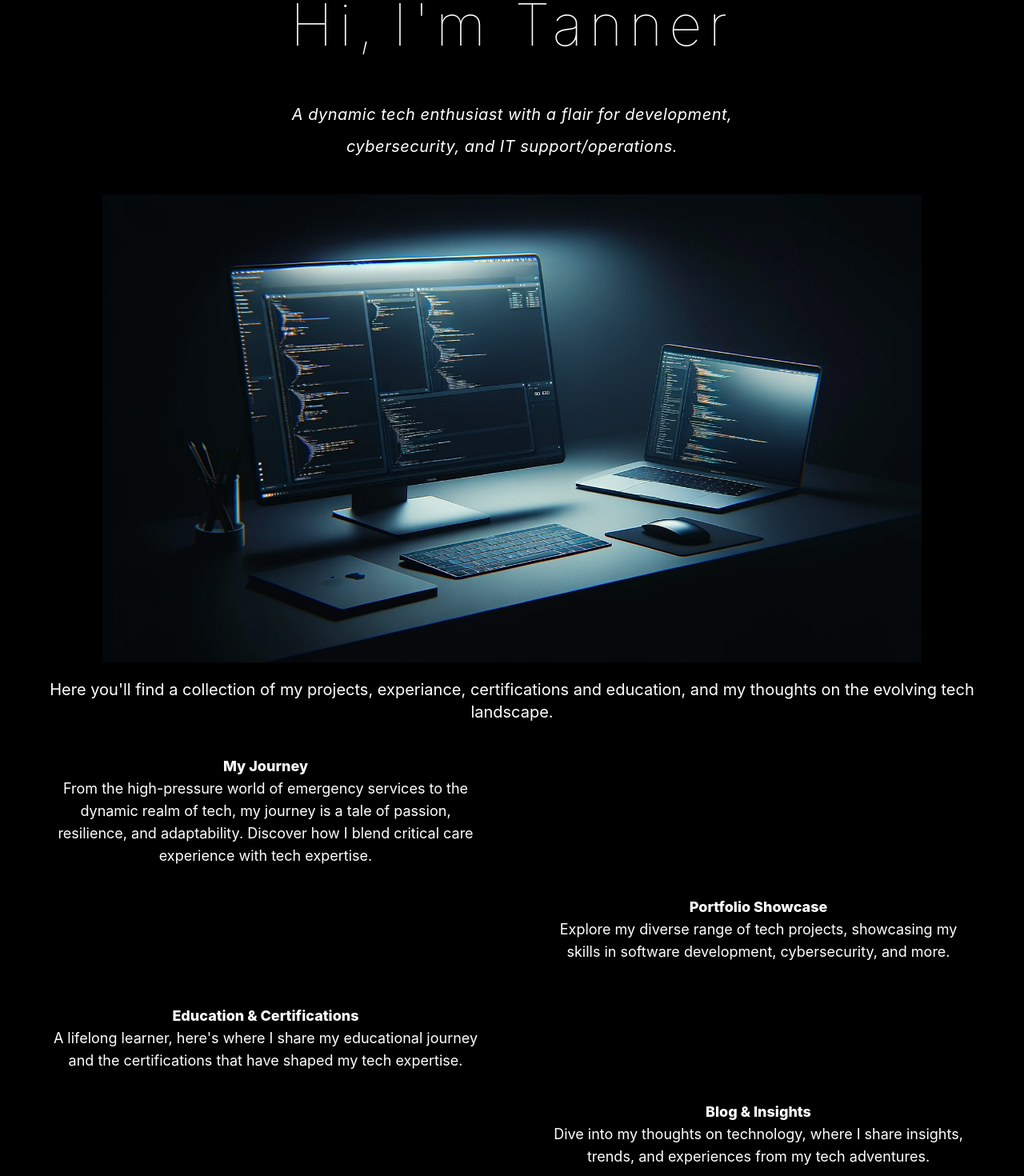
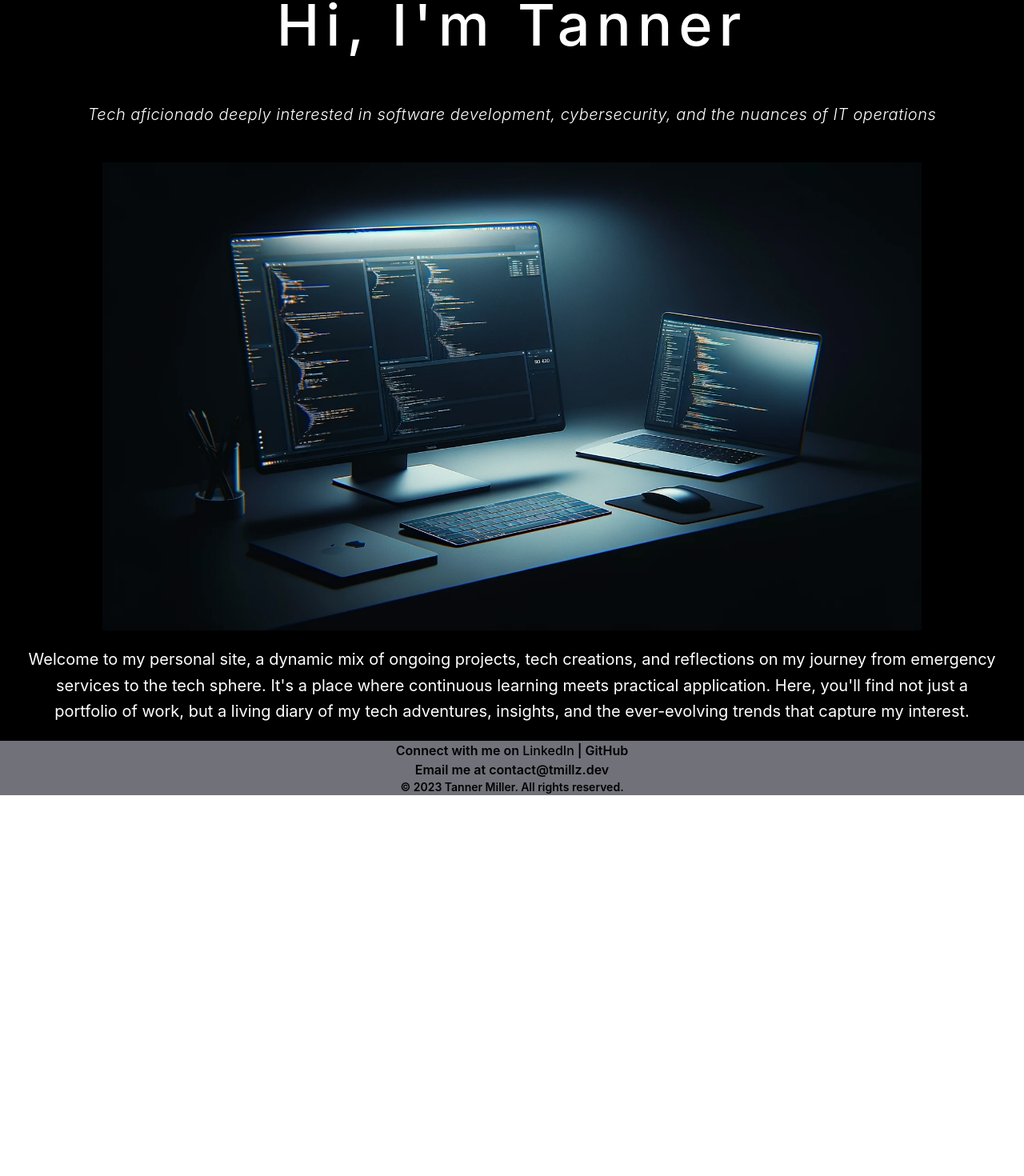
Before and after one commit to Sonicizslow/tanner-does-tech, a React (Create React App) app: page / in a window 1280 px wide. Shown: the part 117-1587 px from the top of the page at 80% size. After the commit the page ends 1111 px from the top, so only its background shows below. Built offline with nearby package versions, Linux system fonts and the light colour scheme.

Commit message:
wording changes in sections

```diff
--- a/src/pages/AboutPage.js
+++ b/src/pages/AboutPage.js
@@ -7,12 +7,12 @@ function AboutMePage() {
       <body class='text-center text-lg'>
 
         {/* Header Section */}
-        <div class='py-8 sm:py-14'>
+        <div class='py-8 sm:py-8'>
           <h1 class='text-6xl font-bold'>About Me</h1>
         </div>
 
         {/* About Me Content */}
-        <div className='px-8 py-5 font-medium'>
+        <div className='px-8 pb-5 font-medium'>
           <p className='text-xl mx-auto max-w-6xl leading-relaxed'>
           Hi there! I'm Tanner Miller, currently navigating the tech world as an IT Technical Support Specialist.
           My journey into technology is a blend of passion, continuous learning, and a shift from a hands-on healthcare background to the dynamic realm of tech.
--- a/src/pages/HomePage.js
+++ b/src/pages/HomePage.js
@@ -3,64 +3,25 @@ import imgbreak from '../assets/main_break.png';
 
 function HomePage() {
   return (
-    <div className="App bg-black text-white">
+    <div className="App bg-black text-white text-center">
 
-      <body class='text-center text-lg'>
+      <body class='text-lg'>
 
-      <div class='text-4xl py-8 sm:py-14 tracking-[0.5rem] flex justify-center items-center font-thin sm:text-7xl'>
-          <span>Hi, </span>
-          <span class='ml-4'>I'm Tanner</span>
+        <div class='text-4xl py-6 sm:py-14 tracking-[0.5rem] font-medium sm:text-7xl'>
+          <h1>Hi, I'm Tanner</h1>
         </div>
 
-        <h2 class='text-xl pb-10 sm:pb-15 tracking-wide italic font-normal sm:text-xl sm:leading-loose'>A dynamic tech enthusiast
-        with a flair for development,<br className='hidden lg:block'/> cybersecurity, and IT support/operations.</h2>
+        <h2 class='text-xl pb-10 sm:pb-15 tracking-wide italic font-light sm:text-xl sm:leading-loose'>
+          Tech aficionado deeply interested in software development, cybersecurity, and the nuances of IT operations
+        </h2>
 
         <img className='w-4/5 mx-auto' src={imgbreak} alt='A dimly lit, dark color, moody desk, featuring a computer screen with code on it'/>
-        <p className='py-5 px-8 text-xl'>
-            Here you'll find a collection of my projects, experiance, certifications and education,
-            and my thoughts on the evolving tech landscape.
+
+        <p className='py-5 px-8 text-xl max-w-7xl leading-relaxed mx-auto'>
+        Welcome to my personal site, a dynamic mix of ongoing projects, tech creations, and reflections on my journey from emergency services to the tech sphere.
+        It's a place where continuous learning meets practical application.
+        Here, you'll find not just a portfolio of work, but a living diary of my tech adventures, insights, and the ever-evolving trends that capture my interest.
         </p>
-
-{/* Add a picture to the opp side, every other like it's spaced now, then turn to rows not columns, same effect */}
-
-        <div className='grid grid-cols-1 md:grid-cols-2 gap-4 px-8 py-5'>
-          <div>
-            <h3 className='font-extrabold'>My Journey</h3>
-              <p className='pb-5 px-8'>
-                From the high-pressure world of emergency services to the dynamic realm of tech,
-                my journey is a tale of passion, resilience, and adaptability. Discover how I
-                blend critical care experience with tech expertise.
-              </p>
-          </div>
-          <div></div>
-          <div></div>
-          <div>
-            <h3 className='font-extrabold'>Portfolio Showcase</h3>
-              <p className='pb-5 px-8'>
-                Explore my diverse range of tech projects, showcasing my skills
-                  in software development, cybersecurity, and more.
-              </p>
-          </div>
-          <div></div>
-          <div></div>
-          <div>
-            <h3 className='font-extrabold'>Education & Certifications</h3>
-              <p className='pb-5 px-8'>
-                A lifelong learner, here's where I share my educational journey and the
-                certifications that have shaped my tech expertise.
-              </p>
-          </div>
-          <div></div>
-          <div></div>
-          <div>
-            <h3 className='font-extrabold'>Blog & Insights</h3>
-              <p className='pb-5 px-8'>
-                Dive into my thoughts on technology, where I share insights,
-                trends, and experiences from my tech adventures.
-              </p>
-          </div>
-        </div>
-        {/* end of grid */}
 
       </body>
     </div>
```
